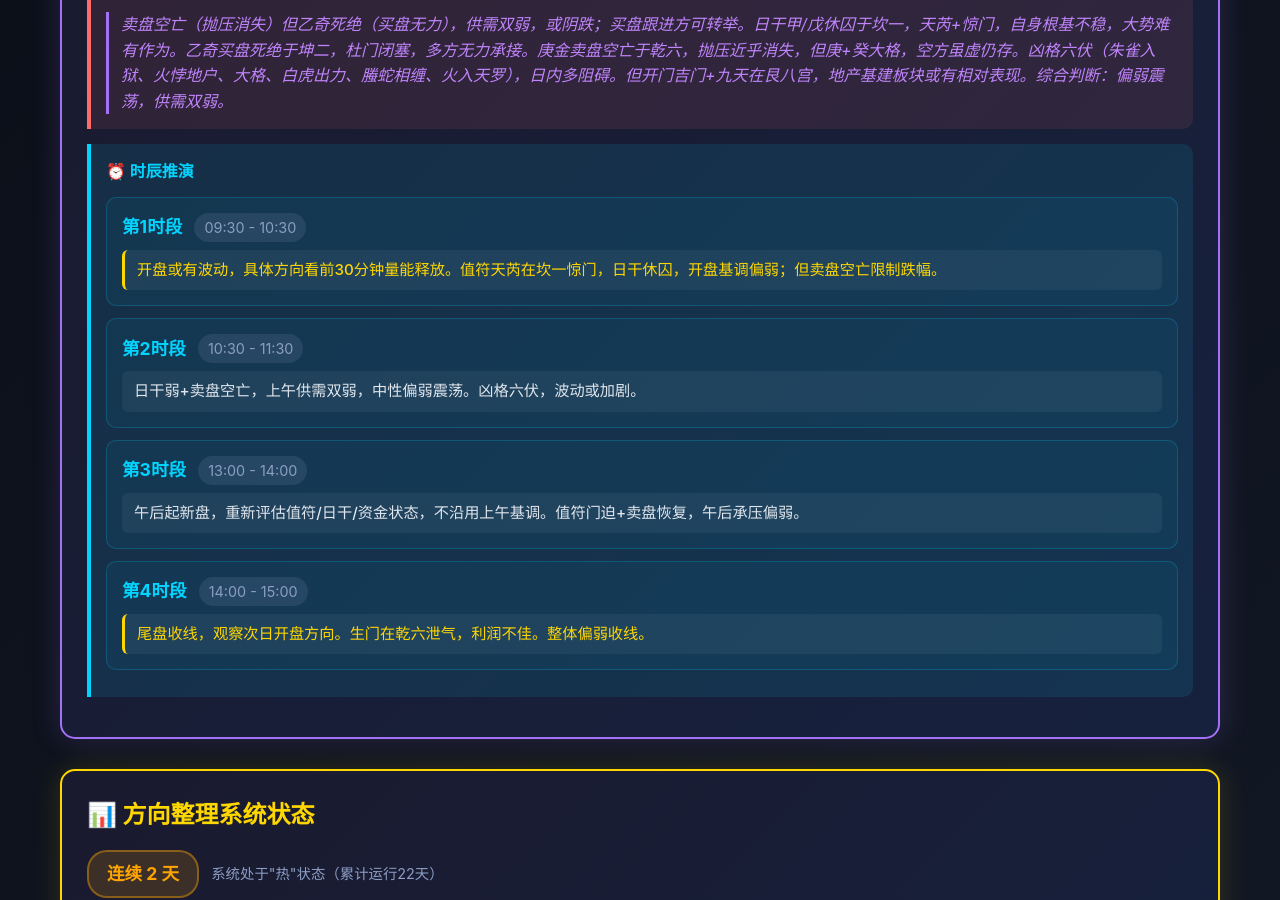
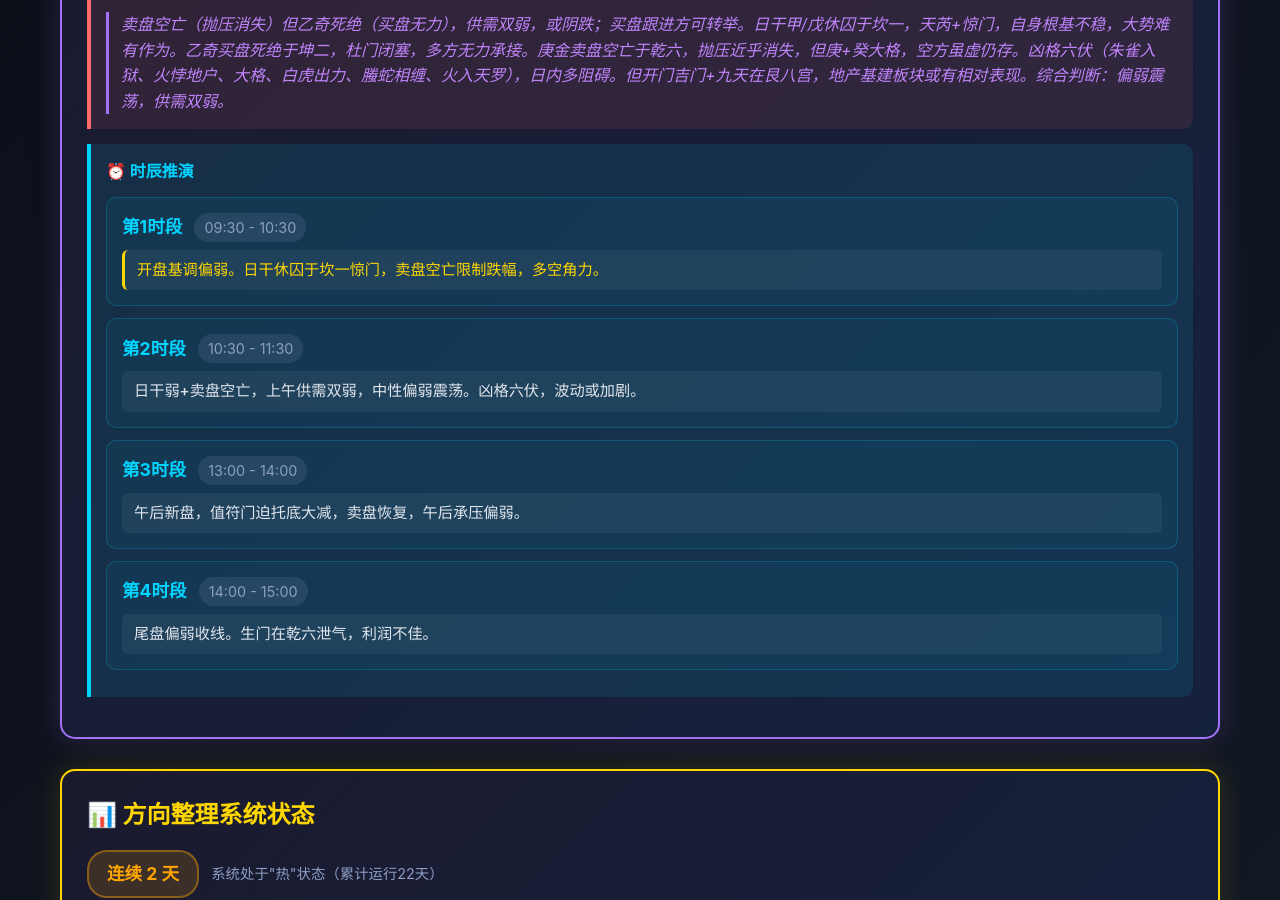
Before and after one commit to xiaoyi0319a/yixue-dashboard, a Jekyll site: the page index.html, which Jekyll copies as it is, in a window 1280 px wide and 900 px high, scrolled down 556 px. Built offline with Jekyll 4.4.1, drawn with Linux system fonts in a browser that asks for light colours; comment, search, counter and statistics services are not loaded.

Commit message:
fix: 四时段话术——删除操作建议式表述，只给方向判断

```diff
--- a/index.html
+++ b/index.html
@@ -37,7 +37,7 @@
                         <span class="time-name">第1时段</span>
                         <span class="time-range">09:30 - 10:30</span>
                     </div>
-                    <div class="time-verdict neutral">开盘或有波动，具体方向看前30分钟量能释放。值符天芮在坎一惊门，日干休囚，开盘基调偏弱；但卖盘空亡限制跌幅。</div>
+                    <div class="time-verdict neutral">开盘基调偏弱。日干休囚于坎一惊门，卖盘空亡限制跌幅，多空角力。</div>
                 </div>
                 <div class="time-slot">
                     <div class="time-header">
@@ -51,14 +51,14 @@
                         <span class="time-name">第3时段</span>
                         <span class="time-range">13:00 - 14:00</span>
                     </div>
-                    <div class="time-verdict negative">午后起新盘，重新评估值符/日干/资金状态，不沿用上午基调。值符门迫+卖盘恢复，午后承压偏弱。</div>
+                    <div class="time-verdict negative">午后新盘，值符门迫托底大减，卖盘恢复，午后承压偏弱。</div>
                 </div>
                 <div class="time-slot">
                     <div class="time-header">
                         <span class="time-name">第4时段</span>
                         <span class="time-range">14:00 - 15:00</span>
                     </div>
-                    <div class="time-verdict neutral">尾盘收线，观察次日开盘方向。生门在乾六泄气，利润不佳。整体偏弱收线。</div>
+                    <div class="time-verdict negative">尾盘偏弱收线。生门在乾六泄气，利润不佳。</div>
                 </div>
             </div>
         </div>
```
